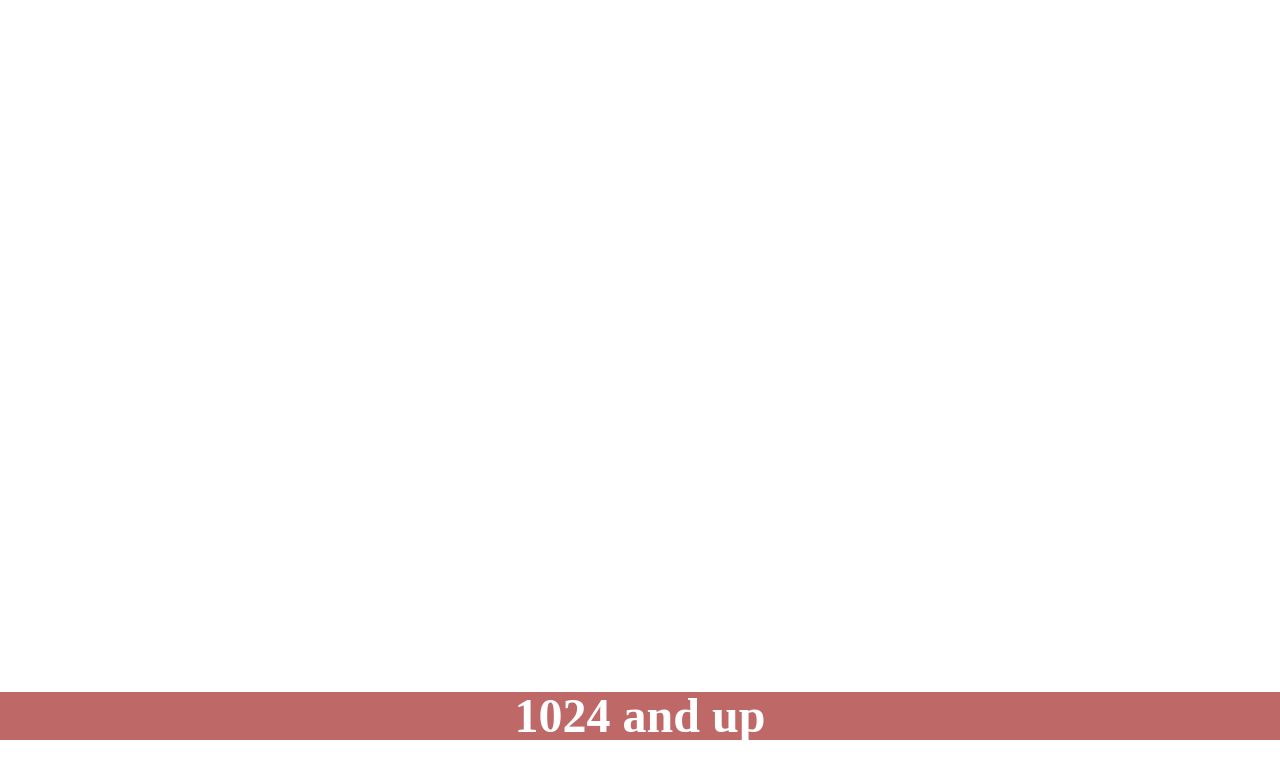
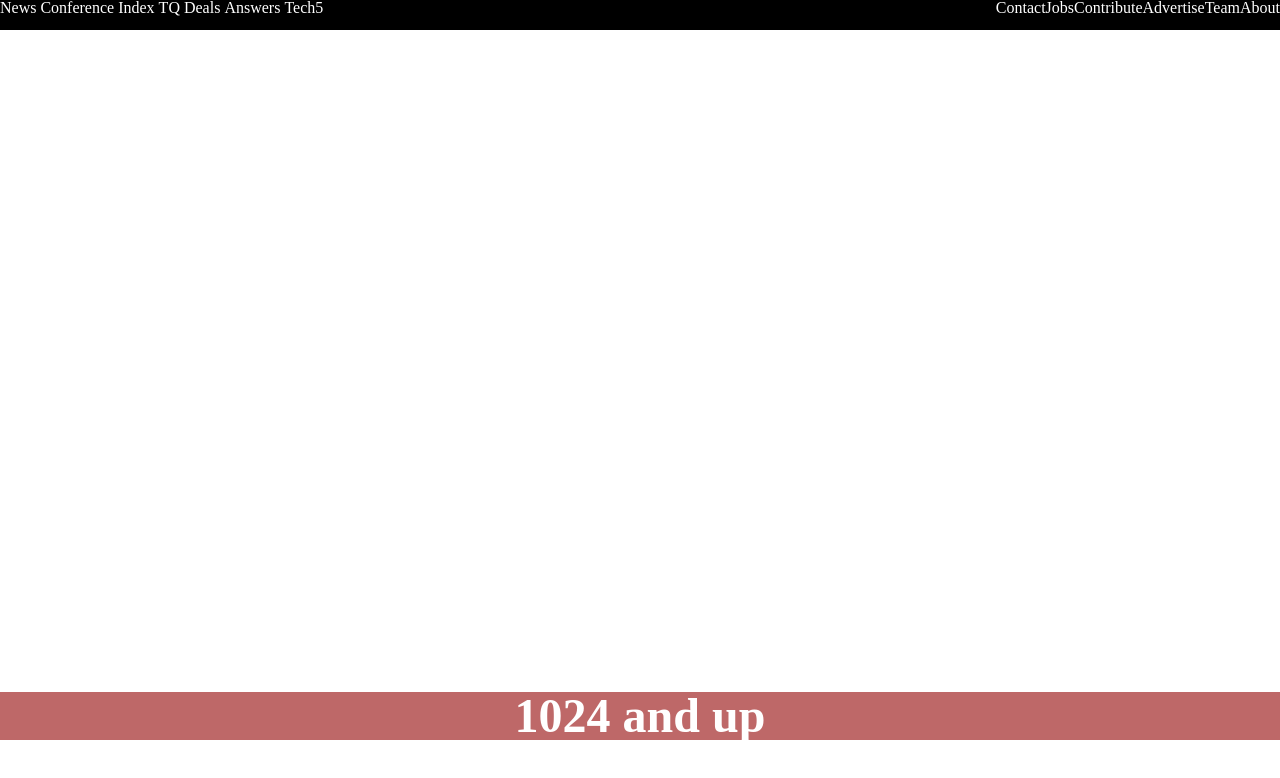
Before and after one commit to 105ron/the-next-web, a plain HTML site: page index.html in a window 1280 px wide. Drawn offline with Linux system fonts and the light colour scheme.

Commit message:
add top nav bar

```diff
--- a/index.html
+++ b/index.html
@@ -12,13 +12,24 @@
     <!-- for responsive design -->
     <meta name="viewport" content="width=device-width, initial-scale=1.0"/>
   </head>
+  <body>
+  <nav>
+  <ul id="top-nav">
+    <li>News</li>
+    <li>Conference</li>
+    <li>Index</li>
+    <li>TQ</li>
+    <li>Deals</li>
+    <li>Answers</li>
+    <li>Tech5</li>
+    <li class="li-right">About</li>
+    <li class="li-right">Team</li>
+    <li class="li-right">Advertise</li>
+    <li class="li-right">Contribute</li>
+    <li class="li-right">Jobs</li>
+    <li class="li-right">Contact</li>
+  </ul>
+  </nav>
 
-  <body>
-    <header>
-      <nav>
-      </nav>
-    </header>
-    <section>
-    </section>
   </body>
 </html>
--- a/stylesheets/styles.css
+++ b/stylesheets/styles.css
@@ -43,3 +43,23 @@ body:after {
     background-color: hsla(360,60%,40%,0.7);
   }
 }
+
+/*
+ *****************************************
+ * Section Header =nav
+ *****************************************
+*/
+
+nav li {
+  display: inline;
+  color: #fff;
+}
+
+#top-nav {
+  height: 30px;
+  background-color: #000;
+}
+
+.li-right {
+  float: right;
+}
```
Lines whose indentation alone changed are shown as unchanged.
